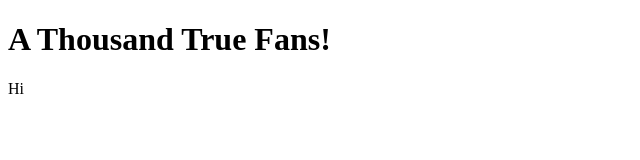
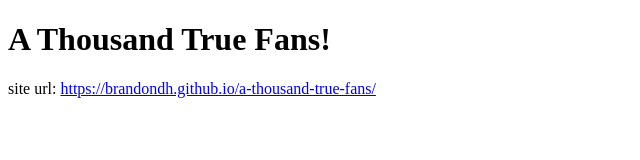
Before and after one commit to BrandonDH/a-thousand-true-fans, a plain HTML site: page index.html in a window 1280 px wide. Shown: the whole page, without its empty margins (0-640 px from the left). Drawn offline with Linux system fonts and the light colour scheme.

Commit message:
Add gitignore, and link

```diff
--- a/index.html
+++ b/index.html
@@ -8,6 +8,7 @@
 </head>
 <body>
   <h1>A Thousand True Fans!</h1>
-  <p>Hi</p>
+  <p>site url: <a href="https://brandondh.github.io/a-thousand-true-fans/">https://brandondh.github.io/a-thousand-true-fans/</a></p>
+
 </body>
 </html>
```
Also changed, not shown: 1 other file.
